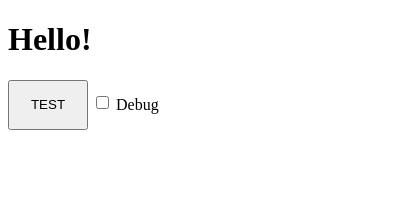
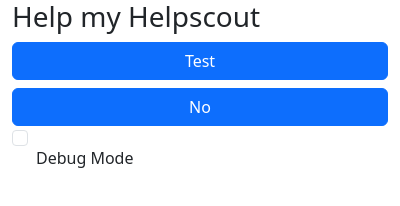
Before and after one commit to ZZumMallen/HelpscoutExtension, a browser extension: page popup.html in a window 400 px wide. Drawn offline with nearby package versions, Linux system fonts and the light colour scheme.

Commit message:
commit before moving to webstorm

```diff
--- a/css/popup-style.css
+++ /dev/null
@@ -1,8 +0,0 @@
-body {
-  width: 400px;
-}
-
-.main-button {
-  width: 80px;
-  height: 50px;
-}
--- /dev/null
+++ b/css/style.css
@@ -0,0 +1,3 @@
+body {
+  width: 400px;
+}
--- a/popup.html
+++ b/popup.html
@@ -3,15 +3,36 @@
 	<head>
 		<meta charset="UTF-8" />
 		<meta name="viewport" content="width=device-width, initial-scale=1.0" />
-    <link rel="stylesheet" href="./css/popup-style.css" />
+		<link
+			href="https://cdn.jsdelivr.net/npm/bootstrap@5.3.8/dist/css/bootstrap.min.css"
+			rel="stylesheet"
+			integrity="sha384-sRIl4kxILFvY47J16cr9ZwB07vP4J8+LH7qKQnuqkuIAvNWLzeN8tE5YBujZqJLB"
+			crossorigin="anonymous"
+		/>
+		<link rel="stylesheet" href="css/style.css" />
 		<title>Help Helpscout</title>
 	</head>
+	<body>
+		<div class="container-fluid">
+			<div class="d-grid d-md-flex justify-content-md-center">
+				<h1>Help my Helpscout</h1>
+			</div>
 
-  <body>
-    <h1>Hello!</h1>
-    <button class="main-button" id="main-button-test">TEST</button>
-    <input type="checkbox" name="debug-checkbox" id="debug" />
-    <label for="debug">Debug</label>
+			<div class="d-grid gap-2">
+				<button type="button" class="btn btn-primary" id="test-button">Test</button>
+				<button type="button" class="btn btn-primary" id="no-button">No</button>
+			</div>
+
+			<div class="form-check d-grid d-md-flex justify-content-md-center">
+				<input class="form-check-input" type="checkbox" value="" id="checkDefault" />
+				<label class="form-check-label" for="checkDefault">Debug Mode</label>
+			</div>
+		</div>
 		<script src="popup.js"></script>
+		<script
+			src="https://cdn.jsdelivr.net/npm/bootstrap@5.3.8/dist/js/bootstrap.bundle.min.js"
+			integrity="sha384-FKyoEForCGlyvwx9Hj09JcYn3nv7wiPVlz7YYwJrWVcXK/BmnVDxM+D2scQbITxI"
+			crossorigin="anonymous"
+		></script>
 	</body>
 </html>
--- a/popup.js
+++ b/popup.js
@@ -1,6 +1,6 @@
 //console.log("Debug: Hello from the checkbox");
 
-const testbutton = document.getElementById("main-button-test");
+const testbutton = document.getElementById("test-button");
 
 if (testbutton) {
 	testbutton.addEventListener("click", () => {
```
Also changed, not shown: content.js (indentation only). Lines whose indentation alone changed are shown as unchanged.
